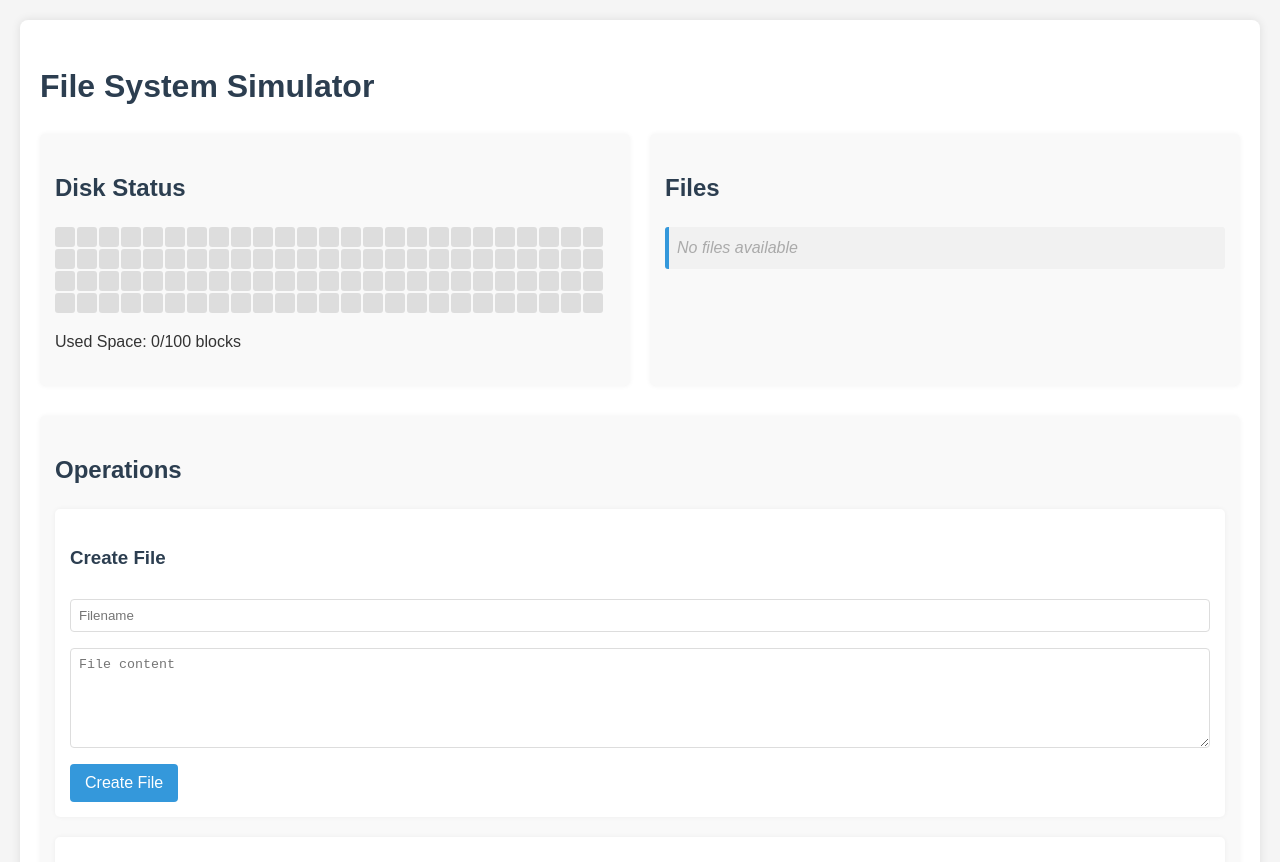
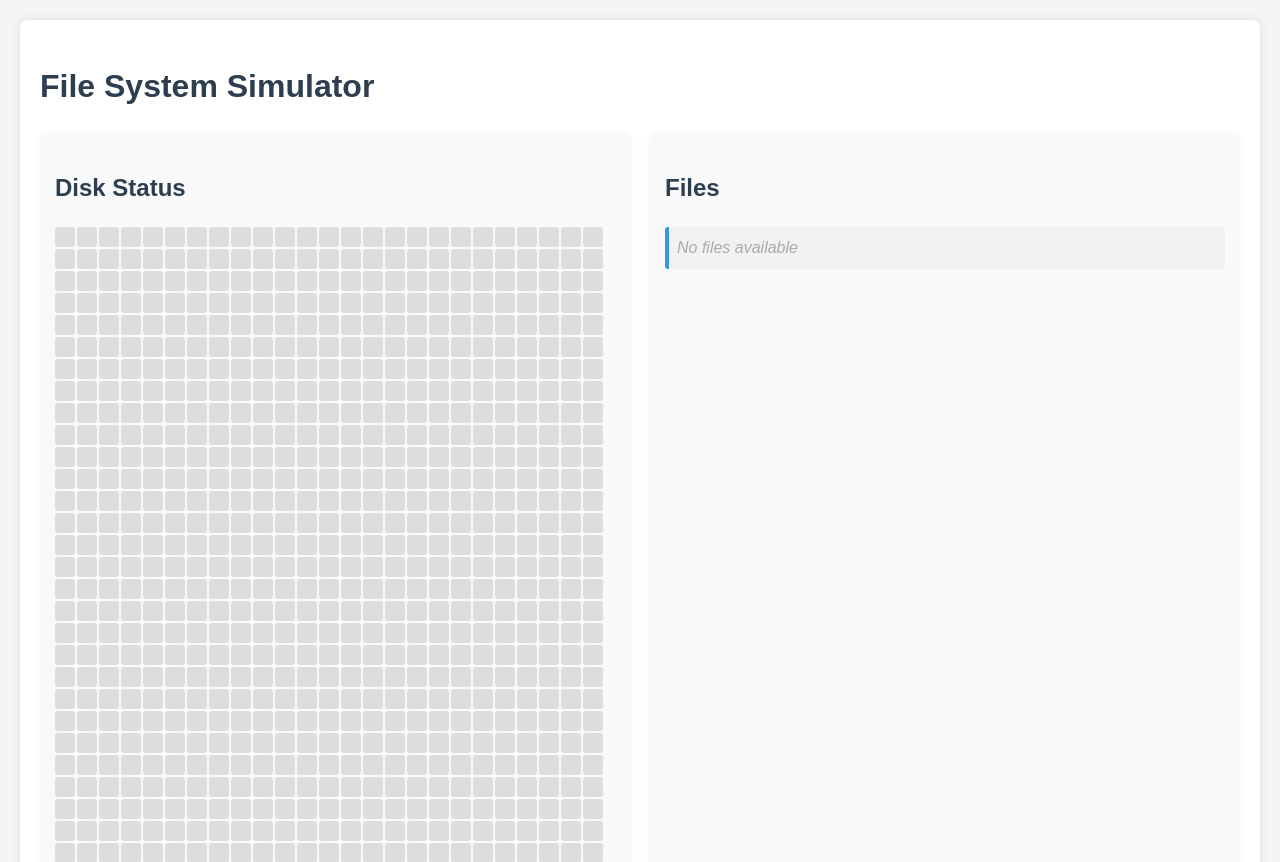
Before and after one commit to Jagadeeshreddy2006/File-system-recovery-and-optimization-, a plain HTML site: page index.html in a window 1280 px wide. Shown: the top 862 px of the page. Drawn offline with Linux system fonts and the light colour scheme.

Commit message:
Update index.html

```diff
--- a/index.html
+++ b/index.html
@@ -319,7 +319,7 @@
         }
 
         // Initialize the file system
-        const fs = new FileSystem();
+        const fs = new FileSystem(5000);
 
         // DOM elements
         const diskVisualization = document.getElementById('disk-visualization');
```
